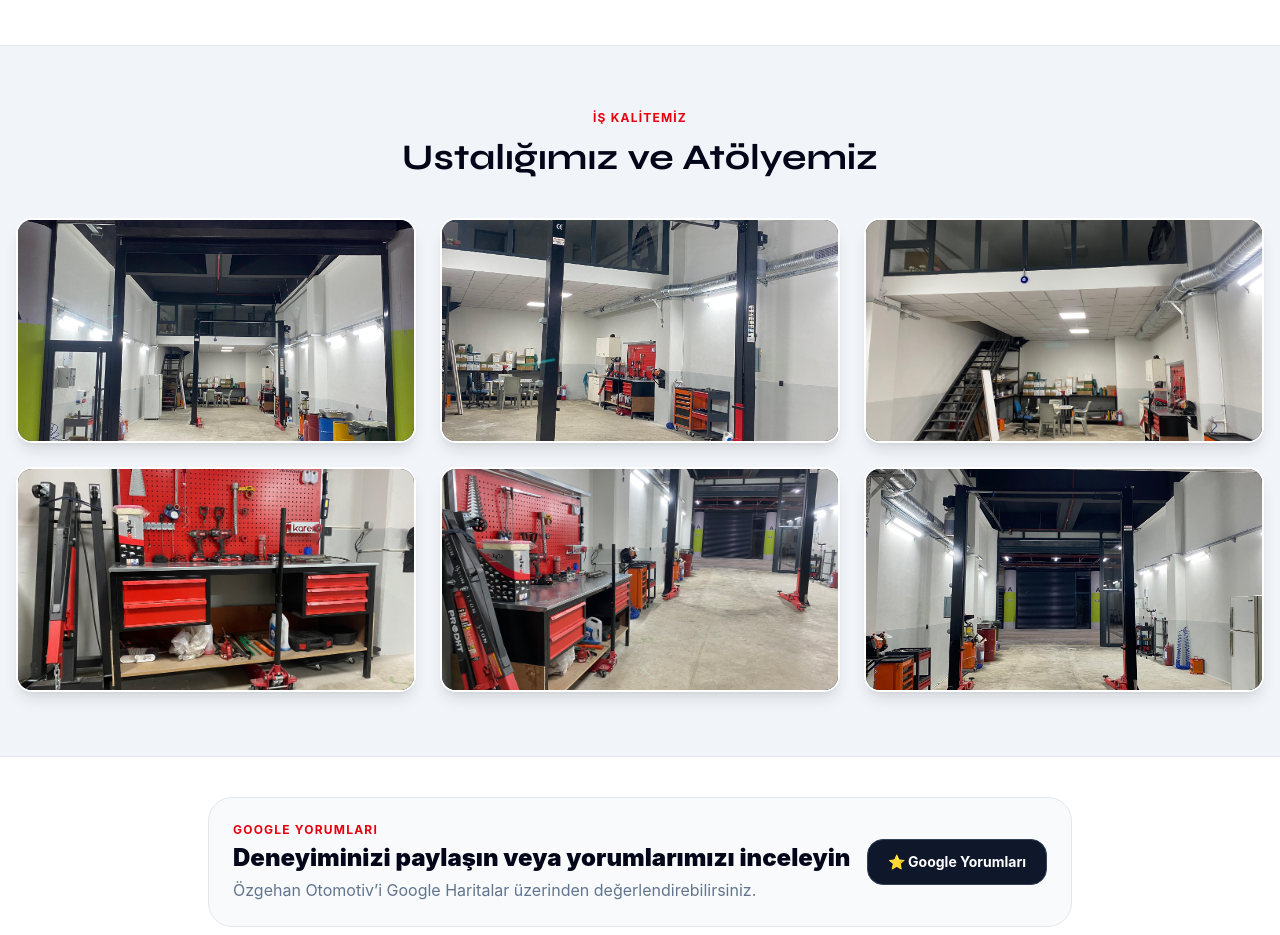
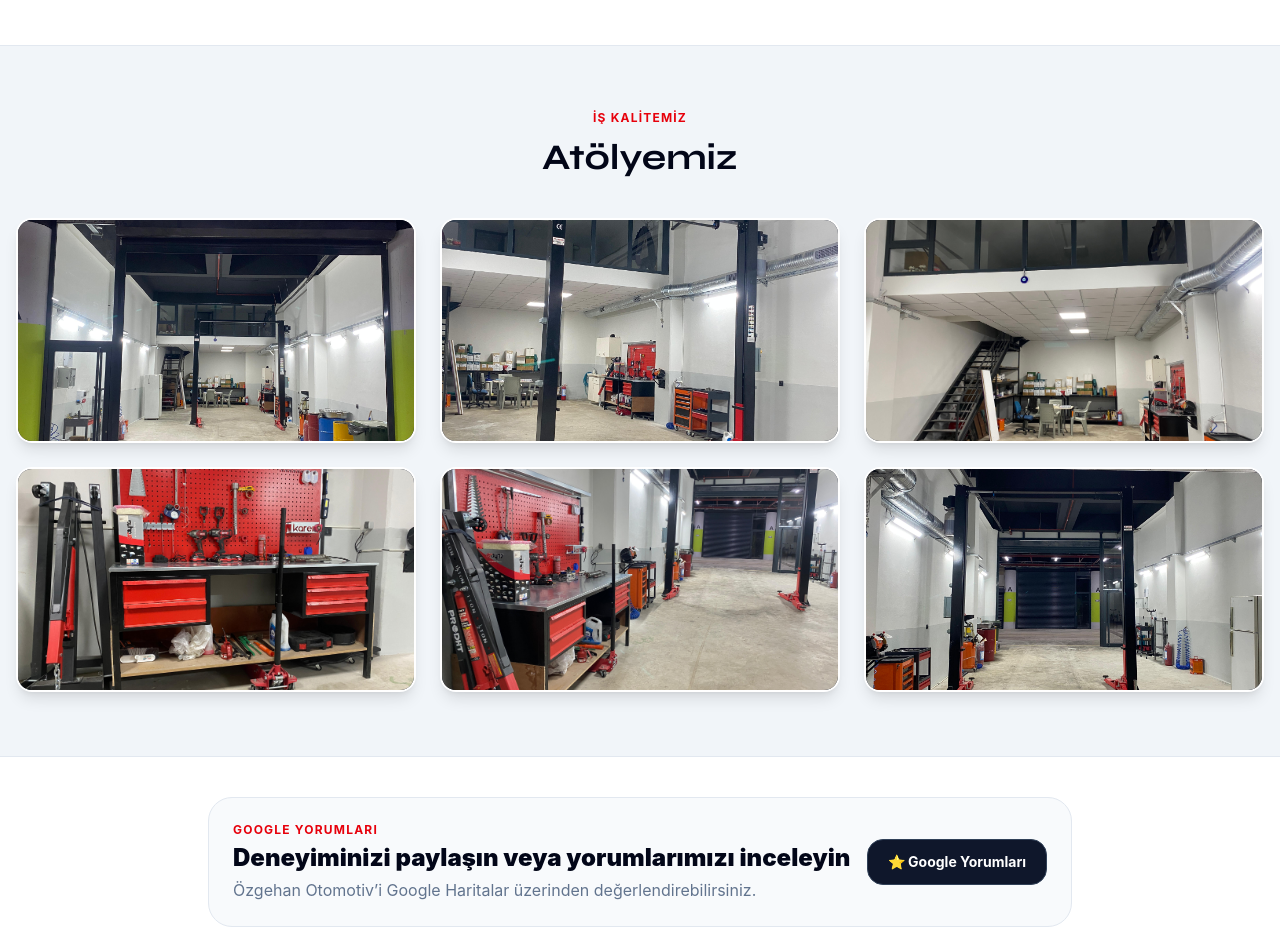
Before and after one commit to alicankala/ozgehan-otomotiv, a Vue app: page / in a window 1280 px wide. Shown: the part 2340-3275 px from the top of the page. Built offline with nearby package versions, Linux system fonts and the light colour scheme.

Commit message:
Güncelleme yapıldı

```diff
--- a/src/App.vue
+++ b/src/App.vue
@@ -641,7 +641,7 @@ onUnmounted(() => {
       <div class="max-w-7xl mx-auto px-4">
         <div class="text-center mb-10 reveal">
           <span class="text-xs font-bold tracking-widest uppercase text-red-600 mb-3 block">İş Kalitemiz</span>
-          <h2 class="font-display text-3xl md:text-4xl font-bold text-slate-950">Ustalığımız ve Atölyemiz</h2>
+          <h2 class="font-display text-3xl md:text-4xl font-bold text-slate-950">Atölyemiz</h2>
         </div>
         <div class="grid grid-cols-2 md:grid-cols-3 gap-3 md:gap-6">
           <div v-for="(img, i) in galleryImages" :key="i"
```
